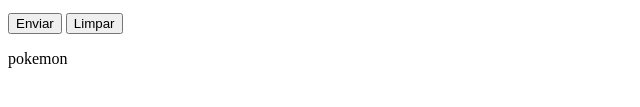
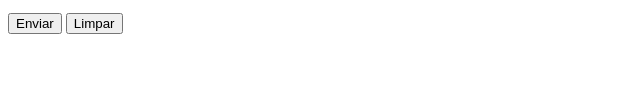
Before and after one commit to ronaldfb/html-css, a plain HTML site: page exercicios/ex025/form002.html in a window 1280 px wide. Shown: the part 141-248 px from the top of the page, 0-640 px from the left. Drawn offline with Linux system fonts and the light colour scheme.

```diff
--- a/exercicios/ex025/form002.html
+++ b/exercicios/ex025/form002.html
@@ -19,7 +19,6 @@
         <p>
             <input type="submit" value="Enviar">
             <input type="reset" value="Limpar">
-            <p>pokemon</p>
         </p>
     </form>
 </body>
```
